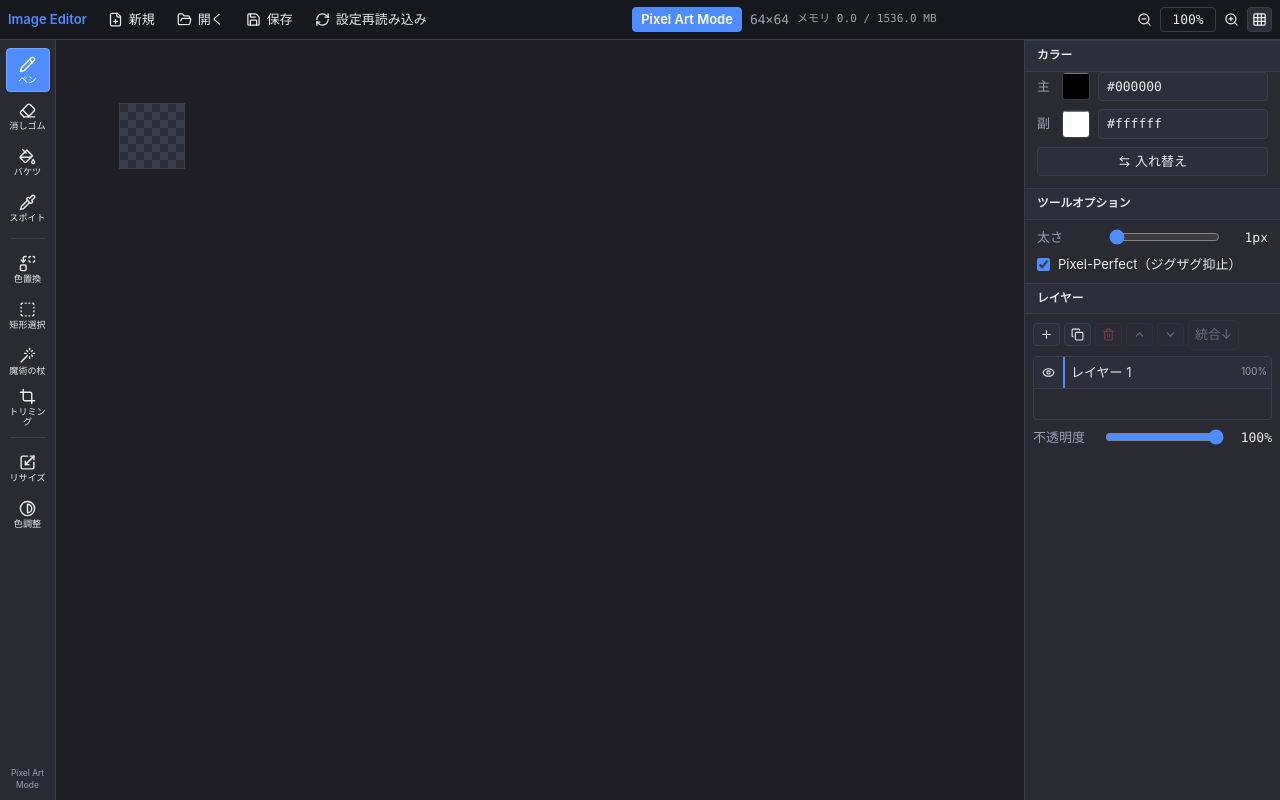
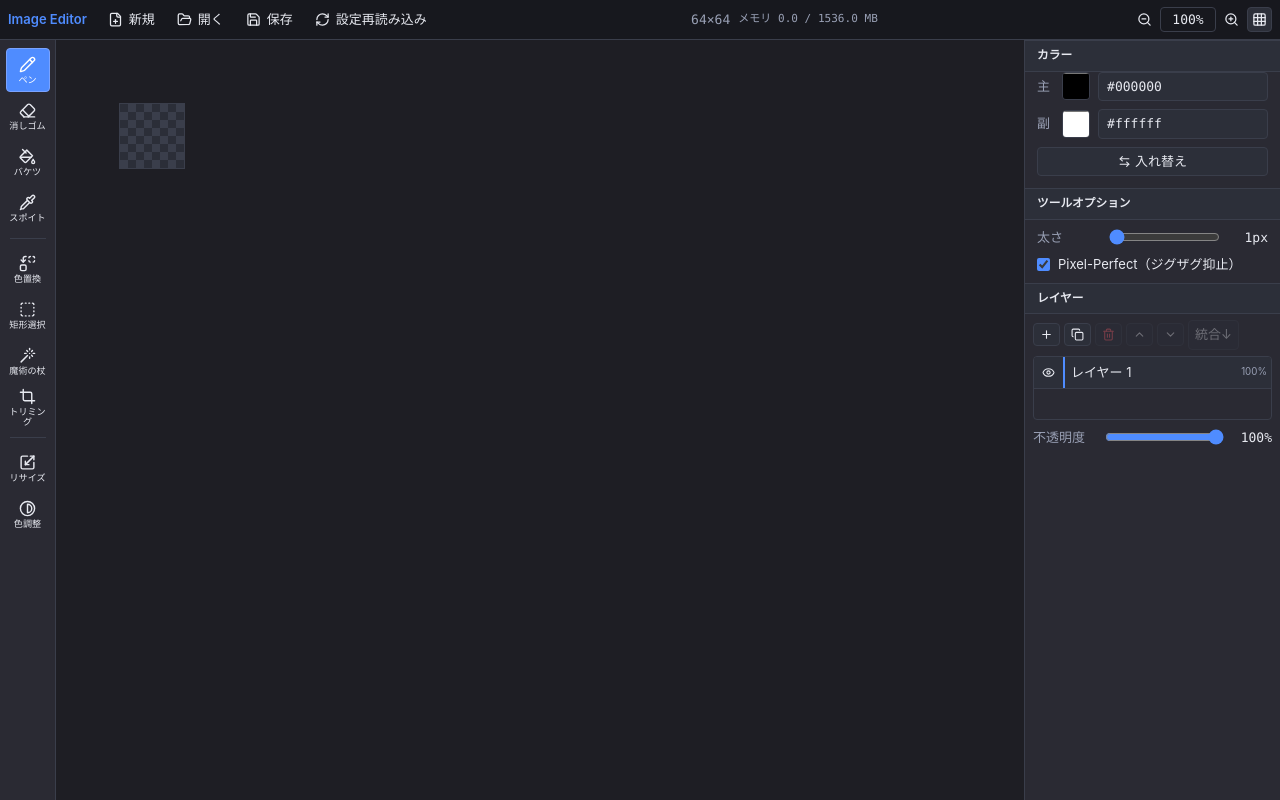
Before and after one commit to usagi035/image-editer, a React (Vite) app: page / in a window 1280 px wide. Built offline with nearby package versions, Linux system fonts and the light colour scheme.

Commit message:
refactor(config): モード制御（Pixel/Utility）を廃止 — 全サイズで全ツール利用可（改訂版仕様 2.2）

```diff
--- a/public/config.yaml
+++ b/public/config.yaml
@@ -22,7 +22,6 @@ canvas:
   grid_max_lines: 1024             # グリッド描画する最大画素数(性能ガード)
   zoom_min: 0.0625                 # 1/16倍
   zoom_max: 64
-  full_feature_threshold: 512      # 【廃止予定】モード切替閾値（改訂版 2.2 でモード分け廃止）
   grid_line_color: "rgba(255,255,255,0.07)"
   grid_line_color_strong: "rgba(255,255,255,0.16)"
   selection_color: "#4f8cff"       # 選択範囲の点線色
@@ -57,7 +56,6 @@ theme:
 ui:
   show_grid: true                  # 起動時のグリッド表示
   zoom_step: 1.25                  # ホイールズーム係数
-  show_mode_banner: true           # 【廃止予定】モードバナー表示（MS1 途中で削除）
 
 tools:
   pen:
--- a/src/components/HeaderBar.tsx
+++ b/src/components/HeaderBar.tsx
@@ -9,7 +9,6 @@ import {
   ZoomOut,
 } from "lucide-react";
 import { useConfig } from "../config/ConfigContext";
-import { MODE_LABEL } from "../config/mode";
 import { useEditor } from "../editor/EditorContext";
 import type { ExportFormat } from "../editor/ioTools";
 import { formatUsage, usagePercent } from "../editor/memoryBudget";
@@ -56,12 +55,11 @@ function HeaderButton({
 
 /**
  * ヘッダー / メニューバー（仕様書 3. Header）
- * ファイル操作・ズーム率表示・モードバナー
+ * ファイル操作・ズーム率表示・メモリ使用量
  */
 export default function HeaderBar() {
   const { config, source, reload } = useConfig();
   const {
-    mode,
     docWidth,
     docHeight,
     view,
@@ -123,7 +121,6 @@ export default function HeaderBar() {
     return () => window.removeEventListener("keydown", onKeyDown);
   }, [config.export.default_format, config.export.scales, config.shortcuts.save, exportImage]);
 
-  const isPixel = mode === "pixel";
   const accent = config.theme.accent;
   const muted = config.theme.text_muted;
 
@@ -164,25 +161,8 @@ export default function HeaderBar() {
         <RefreshCw size={15} />
       </HeaderButton>
 
-      {/* 中央: モードバナー */}
+      {/* 中央: ドキュメント情報 */}
       <div className="flex flex-1 items-center justify-center gap-2">
-        {config.ui.show_mode_banner && (
-          <span
-            className="rounded px-2 py-0.5 font-semibold"
-            style={{
-              background: isPixel ? accent : "var(--color-panel-alt)",
-              color: isPixel ? "#ffffff" : muted,
-              border: `1px solid ${isPixel ? accent : "var(--color-border)"}`,
-            }}
-            title={
-              isPixel
-                ? `全ツール利用可（<= ${config.canvas.full_feature_threshold}px）`
-                : `描画ツール無効・ユーティリティのみ（> ${config.canvas.full_feature_threshold}px）`
-            }
-          >
-            {MODE_LABEL[mode]}
-          </span>
-        )}
         <span className="text-app-muted font-mono-nums">
           {docWidth}×{docHeight}
         </span>
--- a/src/components/InspectorPanel.tsx
+++ b/src/components/InspectorPanel.tsx
@@ -261,7 +261,6 @@ function HsvOptions() {
     resetAdjust,
     applyAdjust,
     selection,
-    mode,
     activeLayerId,
     layers,
   } = useEditor();
@@ -278,13 +277,7 @@ function HsvOptions() {
 
   return (
     <div className="flex flex-col gap-2">
-      <Hint
-        text={
-          mode === "utility"
-            ? "Utility Mode: 全レイヤーへ適用されます（低解像度プレビュー）"
-            : "スライダー移動でリアルタイムプレビュー。適用で選択中レイヤーを書き換えます"
-        }
-      />
+      <Hint text="スライダー移動でリアルタイムプレビュー。適用で選択中レイヤーを書き換えます" />
       {params.map((p) => (
         <SliderRow
           key={p.key}
@@ -301,7 +294,6 @@ function HsvOptions() {
         <select
           value={adjustScope}
           onChange={(e) => setAdjustScope(e.target.value as ReplaceScope)}
-          disabled={mode === "utility"}
           className="min-w-0 flex-1 rounded px-2 py-1 disabled:opacity-40"
           style={{
             background: "var(--color-panel-alt)",
@@ -345,7 +337,7 @@ function HsvOptions() {
 /* ---------------- リサイズ / クロップ（仕様書 5） ---------------- */
 
 function ResizeOptions() {
-  const { docWidth, docHeight, setDocumentSize, mode } = useEditor();
+  const { docWidth, docHeight, setDocumentSize } = useEditor();
   const { config } = useConfig();
   const [w, setW] = useState(docWidth);
   const [h, setH] = useState(docHeight);
@@ -377,13 +369,7 @@ function ResizeOptions() {
 
   return (
     <div className="flex flex-col gap-2">
-      <Hint
-        text={
-          mode === "utility"
-            ? "Utility Mode: リサイズは全レイヤーへ適用されます"
-            : "全レイヤーのピクセルをスケールします（拡大はニアレスト）"
-        }
-      />
+      <Hint text="全レイヤーのピクセルをスケールします（拡大はニアレスト）" />
       <div className="flex items-center gap-2">
         <span className="w-6 text-app-muted">幅</span>
         <input
--- a/src/components/Toolbox.tsx
+++ b/src/components/Toolbox.tsx
@@ -11,9 +11,7 @@ import {
   SquareDashed,
   Wand,
 } from "lucide-react";
-import { isPaintToolAllowed, MODE_LABEL } from "../config/mode";
 import { useEditor } from "../editor/EditorContext";
-import { useEffect } from "react";
 import type { ToolId } from "../editor/types";
 
 interface ToolDef {
@@ -34,7 +32,7 @@ const TOOLS: ToolDef[] = [
   { id: "rectSelect", icon: SquareDashed, label: "矩形選択", group: 2 },
   { id: "magicWand", icon: Wand, label: "魔術の杖", group: 2 },
   { id: "crop", icon: Crop, label: "トリミング", group: 2 },
-  // 3: ユーティリティ（Utility Mode でも利用可）
+  // 3: ユーティリティ（リサイズ・色調整）
   { id: "resize", icon: Scaling, label: "リサイズ", group: 3 },
   { id: "hsv", icon: Contrast, label: "色調整", group: 3 },
 ];
@@ -42,12 +40,10 @@ const TOOLS: ToolDef[] = [
 function ToolButton({
   def,
   active,
-  disabled,
   onSelect,
 }: {
   def: ToolDef;
   active: boolean;
-  disabled: boolean;
   onSelect: () => void;
 }) {
   const Icon = def.icon;
@@ -60,11 +56,9 @@ function ToolButton({
         border: active
           ? "1px solid var(--color-accent-hover)"
           : "1px solid transparent",
-        opacity: disabled ? 0.35 : 1,
-        cursor: disabled ? "not-allowed" : "pointer",
+        cursor: "pointer",
       }}
-      disabled={disabled}
-      title={disabled ? `${def.label}（Utility Mode で無効）` : def.label}
+      title={def.label}
       onClick={onSelect}
     >
       <Icon size={17} />
@@ -75,15 +69,10 @@ function ToolButton({
 
 /**
  * 左パネル（ツールボックス）- 仕様書 3. Left Panel
- * Utility Mode では描画系ツールを無効化する（仕様書 2.2）。
+ * モード分けは廃止（改訂版仕様書 2.2）: 全サイズで全ツールを利用できる。
  */
 export default function Toolbox() {
-  const { tool, setTool, mode } = useEditor();
-
-  // Utility Mode で無効化されたツールが選択されたままの場合は自動切替
-  useEffect(() => {
-    if (!isPaintToolAllowed(tool, mode)) setTool("crop");
-  }, [tool, mode, setTool]);
+  const { tool, setTool } = useEditor();
 
   const groups: ToolDef["group"][] = [1, 2, 3];
 
@@ -98,18 +87,14 @@ export default function Toolbox() {
       {groups.map((g) => (
         <div key={g} className="contents">
           <div className="flex flex-col items-center gap-0.5">
-            {TOOLS.filter((t) => t.group === g).map((def) => {
-              const allowed = isPaintToolAllowed(def.id, mode);
-              return (
+            {TOOLS.filter((t) => t.group === g).map((def) => (
               <ToolButton
                 key={def.id}
                 def={def}
                 active={tool === def.id}
-                  disabled={!allowed}
                 onSelect={() => setTool(def.id)}
               />
-              );
-            })}
+            ))}
           </div>
           {g < 3 && (
             <div
@@ -119,9 +104,6 @@ export default function Toolbox() {
           )}
         </div>
       ))}
-      <div className="mt-auto px-1 text-center text-app-muted" style={{ fontSize: "0.65em" }}>
-        {MODE_LABEL[mode]}
-      </div>
     </aside>
   );
 }
--- a/src/config/configTypes.ts
+++ b/src/config/configTypes.ts
@@ -37,8 +37,6 @@ export interface CanvasConfig {
   /** ズーム範囲（1倍未満は 1/16, 1/8, 1/4, 1/2） */
   zoom_min: number;
   zoom_max: number;
-  /** 【廃止予定】モード切替閾値（改訂版 2.2 でモード分け廃止、MS1 途中で削除） */
-  full_feature_threshold: number;
   grid_line_color: string;
   grid_line_color_strong: string;
   selection_color: string;
@@ -83,7 +81,6 @@ export interface ToolsConfig {
 export interface UiConfig {
   show_grid: boolean;
   zoom_step: number;
-  show_mode_banner: boolean;
 }
 
 export interface ExportConfig {
--- a/src/config/defaultConfig.ts
+++ b/src/config/defaultConfig.ts
@@ -33,7 +33,6 @@ export const DEFAULT_CONFIG: AppConfig = {
     grid_max_lines: 1024,
     zoom_min: 0.0625, // 1/16
     zoom_max: 64,
-    full_feature_threshold: 512, // 廃止予定（改訂版 2.2）
     grid_line_color: "rgba(255,255,255,0.07)",
     grid_line_color_strong: "rgba(255,255,255,0.16)",
     selection_color: "#4f8cff",
@@ -64,7 +63,6 @@ export const DEFAULT_CONFIG: AppConfig = {
   ui: {
     show_grid: true,
     zoom_step: 1.25,
-    show_mode_banner: true,
   },
   export: {
     default_format: "png",
--- a/src/config/mode.ts
+++ /dev/null
@@ -1,42 +0,0 @@
-/**
- * 動作モード制御（仕様書 2.2）。
- * 閾値は config.yaml の canvas.full_feature_threshold を必ず参照する（ハードコード禁止）。
- */
-
-export type EditorMode = "pixel" | "utility";
-
-export const MODE_LABEL: Record<EditorMode, string> = {
-  pixel: "Pixel Art Mode",
-  utility: "Utility Mode",
-};
-
-/**
- * 画像サイズ <= 閾値 の場合のみ Pixel Art Mode（全ツール利用可）。
- * 超過時は Utility Mode（リサイズ/クロップ/全域HSV/変換のみ、描画ツール無効）。
- */
-export function resolveMode(
-  width: number,
-  height: number,
-  threshold: number
-): EditorMode {
-  return width <= threshold && height <= threshold ? "pixel" : "utility";
-}
-
-/** Utility Mode で無効化される描画系ツール群。 */
-export const PAINT_ONLY_TOOLS = [
-  "pen",
-  "eraser",
-  "bucket",
-  "eyedropper",
-  "colorReplace",
-  "rectSelect",
-  "magicWand",
-] as const;
-
-export function isPaintToolAllowed(
-  tool: string,
-  mode: EditorMode
-): boolean {
-  if (mode === "pixel") return true;
-  return !(PAINT_ONLY_TOOLS as readonly string[]).includes(tool);
-}
--- a/src/editor/EditorContext.tsx
+++ b/src/editor/EditorContext.tsx
@@ -11,7 +11,6 @@ import {
 } from "react";
 import { useConfig } from "../config/ConfigContext";
 import { checkPixelLimit } from "../config/limits";
-import { resolveMode, type EditorMode } from "../config/mode";
 import type { BucketMode } from "../config/configTypes";
 import { showErrorDialog } from "../components/notify";
 import {
@@ -60,10 +59,9 @@ export interface EditorContextValue {
   // --- ドキュメント ---
   docWidth: number;
   docHeight: number;
-  mode: EditorMode;
   /** ドキュメント名（保存時の既定ファイル名に使用） */
   docName: string;
-  /** 全レイヤーを含めてリサイズ（仕様書 5 / Utility Mode） */
+  /** 全レイヤーを含めてリサイズ（仕様書 5） */
   setDocumentSize: (w: number, h: number) => void;
   /** 新規作成: 寸法変更 + レイヤー初期化を同時に行う */
   newDocument: (w: number, h: number) => void;
@@ -135,7 +133,7 @@ export interface EditorContextValue {
   setAdjustParam: (key: AdjustParamKey, value: number) => void;
   setAdjustScope: (s: ReplaceScope) => void;
   resetAdjust: () => void;
-  /** 選択中レイヤー（Utility Mode は全レイヤー）へ破壊的に適用 */
+  /** 選択中レイヤーへ破壊的に適用（全レイヤーは MS9 のチェックで切替） */
   applyAdjust: () => void;
 
   // --- ビューポート ---
@@ -294,12 +292,6 @@ export function EditorProvider({ children }: { children: ReactNode }) {
     []
   );
 
-  const mode = resolveMode(
-    docWidth,
-    docHeight,
-    config.canvas.full_feature_threshold
-  );
-
   const defaultAdjust = config.tools.adjustment;
   const setAdjustParam = useCallback(
     (key: AdjustParamKey, value: number) => {
@@ -322,10 +314,8 @@ export function EditorProvider({ children }: { children: ReactNode }) {
 
   const applyAdjust = useCallback(() => {
     if (isIdentityAdjust(adjust)) return;
-    const targets =
-      mode === "utility"
-        ? layers
-        : layers.filter((l) => l.id === activeLayerId);
+    // 対象は現在のレイヤー（改訂版仕様書 4.4: 全レイヤーはチェックで切替 → MS9）
+    const targets = layers.filter((l) => l.id === activeLayerId);
     for (const layer of targets) {
       const mask = buildAdjustMask(
         adjustScope,
@@ -343,7 +333,6 @@ export function EditorProvider({ children }: { children: ReactNode }) {
     adjustScope,
     bumpRevision,
     layers,
-    mode,
     resetAdjust,
     selection,
   ]);
@@ -782,7 +771,6 @@ export function EditorProvider({ children }: { children: ReactNode }) {
     () => ({
       docWidth,
       docHeight,
-      mode,
       docName,
       setDocumentSize,
       newDocument,
@@ -847,7 +835,6 @@ export function EditorProvider({ children }: { children: ReactNode }) {
     [
       docWidth,
       docHeight,
-      mode,
       docName,
       setDocumentSize,
       newDocument,
--- a/src/editor/adjustTools.ts
+++ b/src/editor/adjustTools.ts
@@ -7,7 +7,7 @@ import type { SelectionState } from "./types";
  * 色調調整（仕様書 4.4 HSV / 明度 / コントラスト）
  * - Hue: -180〜+180, Saturation / Value / Contrast: -100〜+100
  * - ピクセル処理は Uint32Array / ImageData 直接操作（fillRect ループ禁止）
- * - Utility Mode のプレビューは full_feature_threshold 以下の解像度に縮小して軽量化
+ * - 対象は現在のレイヤー（改訂版仕様書 4.4、モード分けは廃止）
  */
 
 export interface AdjustParams {
@@ -183,34 +183,26 @@ export interface AdjustPreviewParams {
   params: AdjustParams;
   scope: "layer" | "selection";
   selection: SelectionState | null;
-  /** true で Utility Mode（全レイヤー対象 + 低解像度プレビュー） */
-  utility: boolean;
   width: number;
   height: number;
   revision: number;
-  /** プレビュー縮小閾値（config.canvas.full_feature_threshold） */
-  previewThreshold: number;
 }
 
 /**
  * リアルタイムプレビュー用の合成キャンバスを返す。
  * revision / パラメータ / 選択の変化時のみ再計算する。
+ * 対象は現在のレイヤー（改訂版仕様書 4.4: モード分けは廃止）。
  */
 export function getAdjustPreview(
   cache: AdjustPreviewCache | null,
   p: AdjustPreviewParams
 ): AdjustPreviewCache {
-  const targets = p.utility
-    ? p.layers
-    : p.layers.filter((l) => l.id === p.activeLayerId);
-  const mask = p.utility
-    ? null
-    : buildAdjustMask(p.scope, p.selection, p.width, p.height);
-  const selRef = p.utility ? null : p.selection;
+  const targets = p.layers.filter((l) => l.id === p.activeLayerId);
+  const mask = buildAdjustMask(p.scope, p.selection, p.width, p.height);
+  const selRef = p.selection;
   const key = [
     p.revision,
     p.activeLayerId,
-    p.utility,
     p.scope,
     p.params.hue,
     p.params.saturation,
@@ -218,17 +210,13 @@ export function getAdjustPreview(
     p.params.contrast,
     p.width,
     p.height,
-    p.previewThreshold,
   ].join(":");
 
   if (cache && cache.key === key && cache.selection === selRef) return cache;
 
-  // Utility Mode は閾値を超えるため縮小プレビュー（表示のみ・破壊的適用は全解像度）
-  const scale = p.utility
-    ? Math.min(1, p.previewThreshold / Math.max(p.width, p.height))
-    : 1;
-  const pw = Math.max(1, Math.round(p.width * scale));
-  const ph = Math.max(1, Math.round(p.height * scale));
+  // プレビューはドキュメント全体解像度で合成する
+  const pw = Math.max(1, p.width);
+  const ph = Math.max(1, p.height);
 
   let canvas = cache?.canvas;
   if (!canvas) canvas = document.createElement("canvas");
```
Also changed, not shown: src/components/CanvasViewport.tsx (+0 -8 lines), 2 other files (tests, documents, lock files or other folders). Lines whose indentation alone changed are shown as unchanged.
